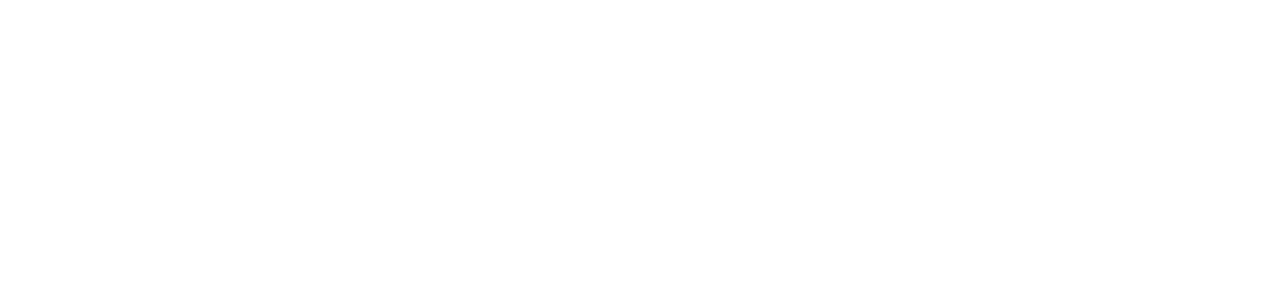
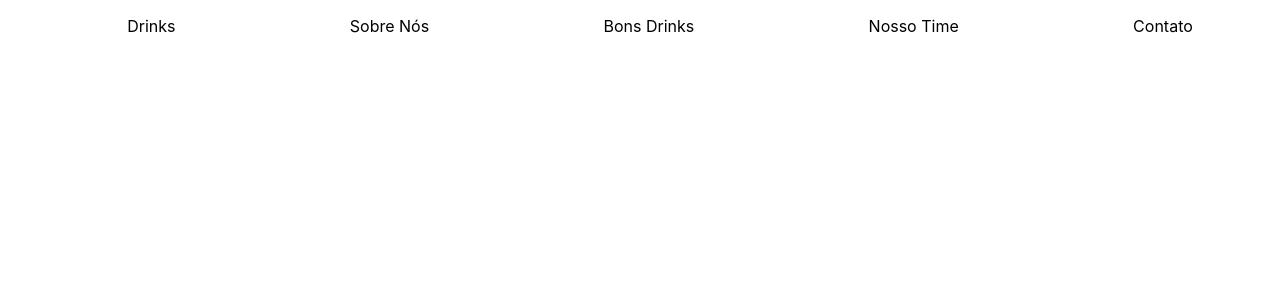
Before and after one commit to ladeirakelwin/drinks, a React (Create React App) app: page / in a window 1280 px wide. Shown: the top 300 px of the page. Built offline with nearby package versions, Linux system fonts and the light colour scheme.

Commit message:
Base do Header

```diff
--- a/src/App.js
+++ b/src/App.js
@@ -1,10 +1,11 @@
 import React from 'react';
 import './App.css';
+import Header from './Components/Header/Header'
 
 function App() {
   return (
     <div className="App">
-
+      <Header/>
     </div>
   );
 }
--- /dev/null
+++ b/src/Components/Header/Header.jsx
@@ -0,0 +1,17 @@
+import React from 'react';
+import List from '../List/List';
+import style from './Header.module.css';
+
+export default () => {
+  return (
+    <header className={style.header}>
+      <ul className={style.headerUnlist}>
+        <List style={style.headerItem} text="Drinks"/>
+        <List style={style.headerItem} text="Sobre Nós"/>
+        <List style={style.headerItem} text="Bons Drinks"/>
+        <List style={style.headerItem} text="Nosso Time"/>
+        <List style={style.headerItem} text="Contato"/>
+      </ul>
+    </header>
+  );
+}
--- /dev/null
+++ b/src/Components/Header/Header.module.css
@@ -0,0 +1,11 @@
+
+
+.headerUnlist {
+  display: flex;
+  justify-content: space-around;
+  align-items: center;
+}
+
+.headerItem {
+  list-style: none;
+}
--- /dev/null
+++ b/src/Components/List/List.jsx
@@ -0,0 +1,7 @@
+import React from 'react';
+
+export default (props) => {
+  return (
+    <li className={props.style}>{props.text}</li>
+  )
+}
```
